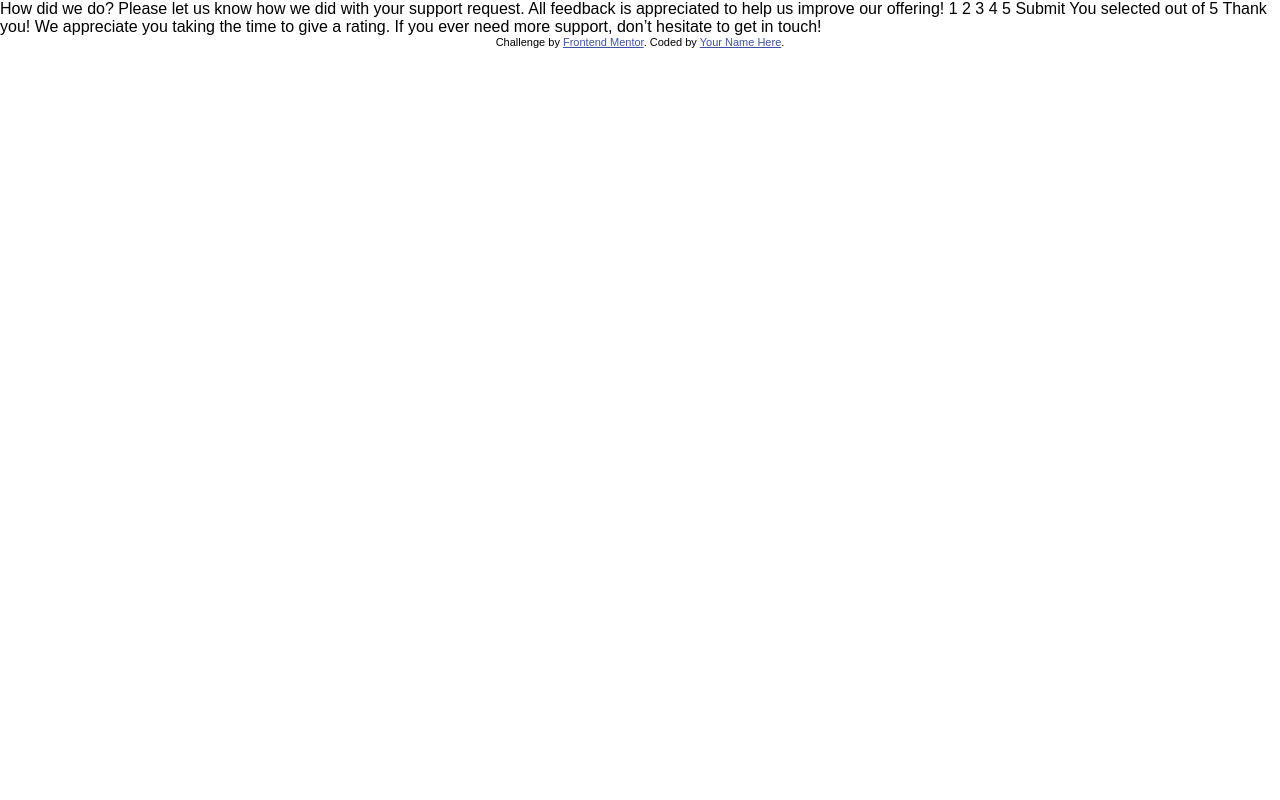
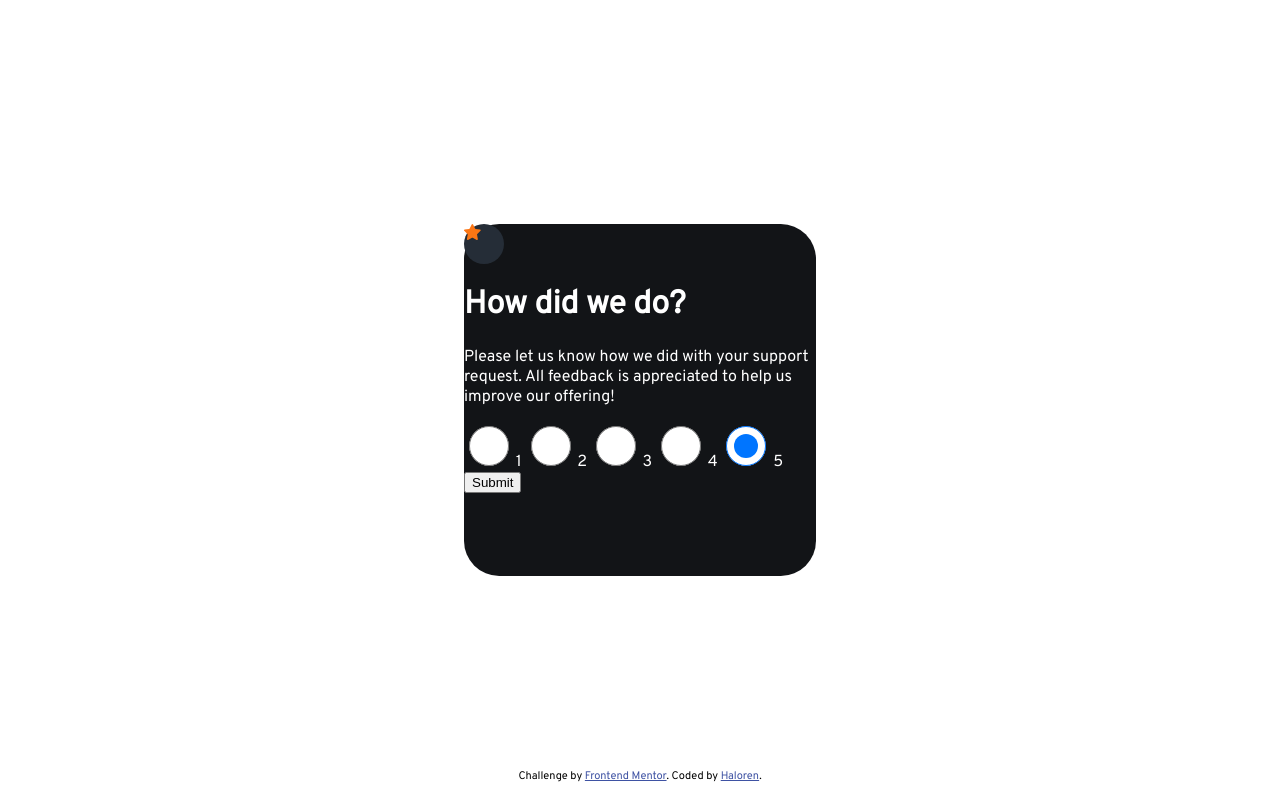
Before and after one commit to Haloren/interactive-rating-component-main, a plain HTML site: page index.html in a window 1280 px wide. Drawn offline with Linux system fonts and the light colour scheme.

Commit message:
started radio buttons and set card container sizes

```diff
--- a/index.html
+++ b/index.html
@@ -11,35 +11,41 @@
 
 </head>
 <body>
-
   <!-- Rating state start -->
-
-  How did we do?
-
-  Please let us know how we did with your support request. All feedback is appreciated
-  to help us improve our offering!
-
-  1 2 3 4 5
-
-  Submit
-
+  <div class="card-container active">
+    <div class="circle-container">
+      <img src="./images/icon-star.svg" alt="icon-star">
+    </div>
+    <h1>How did we do?</h1>
+    <p>Please let us know how we did with your support request. All feedback is appreciated to help us improve our offering!</p>
+    <div class="rating-container">
+        <input class="circle-container" type="radio" id="rating--1" name="rating" value="1">
+        <label for="rating--1">1</label>
+        <input class="circle-container" type="radio" id="rating--2" name="rating" value="2">
+        <label for="rating--2">2</label>
+        <input class="circle-container" type="radio" id="rating--3" name="rating" value="3">
+        <label for="rating--3">3</label>
+        <input class="circle-container" type="radio" id="rating--4" name="rating" value="4">
+        <label for="rating--4">4</label>
+        <input class="circle-container" type="radio" id="rating--5" name="rating" value="5" checked>
+        <label for="rating--5">5</label>
+    </div>
+    <button>Submit</button>
+  </div>
   <!-- Rating state end -->
 
   <!-- Thank you state start -->
-
-  You selected <!-- Add rating here --> out of 5
-
-  Thank you!
-
-  We appreciate you taking the time to give a rating. If you ever need more support,
-  don’t hesitate to get in touch!
-
+  <div class="card-container in-active">
+    <img src="./images/illustration-thank-you.svg" alt="thank-you">
+    <p>You selected <!-- Add rating here --> out of 5</p>
+    <h2>Thank you!</h2>
+    <p>We appreciate you taking the time to give a rating. If you ever need more support, don’t hesitate to get in touch!</p>
+  </div>
   <!-- Thank you state end -->
-
 
   <div class="attribution">
     Challenge by <a href="https://www.frontendmentor.io?ref=challenge" target="_blank">Frontend Mentor</a>.
-    Coded by <a href="#">Your Name Here</a>.
+    Coded by <a href="https://www.frontendmentor.io/profile/Haloren" target="_blank">Haloren</a>.
   </div>
 </body>
 </html>
--- a/style.css
+++ b/style.css
@@ -1,37 +1,9 @@
-/* # Front-end Style Guide
-
-## Layout
-
+/*
 The designs were created to the following widths:
-
 - Mobile: 375px
 - Desktop: 1440px
-
-## Colors
-
-### Primary
-
-- Orange: hsl(25, 97%, 53%)
-
-### Neutral
-
-- White: hsl(0, 0%, 100%)
-- Light Grey: hsl(217, 12%, 63%)
-- Medium Grey: hsl(216, 12%, 54%)
-- Dark Blue: hsl(213, 19%, 18%)
-- Very Dark Blue: hsl(216, 12%, 8%)
-
-## Typography
-
-### Body Copy
-
-- Font size (paragraph): 15px
-
-### Font
-
-- Family: [Overpass](https://fonts.google.com/specimen/Overpass)
-- Weights: 400, 700 */
-
+*/
+@import url('https://fonts.googleapis.com/css2?family=Overpass&display=swap');
 :root {
   --fs-300: 0.9375rem;
   --fs-500: 1.375rem;
@@ -39,7 +11,12 @@ The designs were created to the following widths:
 
   --fw-400: 400;
   --fw-700: 700;
-    --fw-900: 900;
+  --orange: hsl(25, 97%, 53%);
+  --white: hsl(0, 0%, 100%);
+  --light-grey: hsl(217, 12%, 63%);
+  --medium-grey: hsl(216, 12%, 54%);
+  --dark-blue: hsl(213, 19%, 18%);
+  --very-dark-blue: hsl(216, 12%, 8%);
 }
 /* Global defaults */
 * { box-sizing: border-box; }
@@ -48,7 +25,6 @@ The designs were created to the following widths:
 
 html:focus-within { scroll-behavior: smooth; }
 
-  @import url('https://fonts.googleapis.com/css2?family=Overpass&display=swap');
 body {
   text-rendering: optimizeSpeed;
   margin: 0;
@@ -56,8 +32,38 @@ The designs were created to the following widths:
   font-family: 'Overpass', sans-serif;
   min-height: 100vh;
 }
+.card-container {
+    position: absolute;
+    top: 50%;
+    left: 50%;
+    transform: translate(-50%,-50%);
+    color: var(--white);
+    background-color: var(--very-dark-blue);
+    border-radius: 10%;
+    width: 22rem;
+    height: 22rem;
+}
+
+.circle-container {
+    background-color: var(--dark-blue);
+    height: 2.5rem;
+    width: 2.5rem;
+    border-radius: 50%;
+}
+
+
+.in-active {
+    display: none;
+}
+.active {
+    display: block;
+}
 
 .attribution {
+    position: fixed;
+    bottom: 10px;
+    left: 50%;
+    transform: translate(-50%,-50%);
     font-size: 11px;
     text-align: center;
 }
```
Lines whose indentation alone changed are shown as unchanged.
